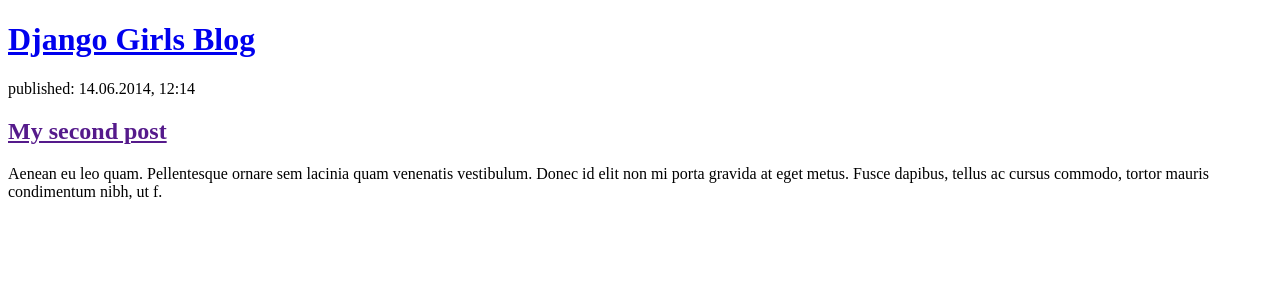
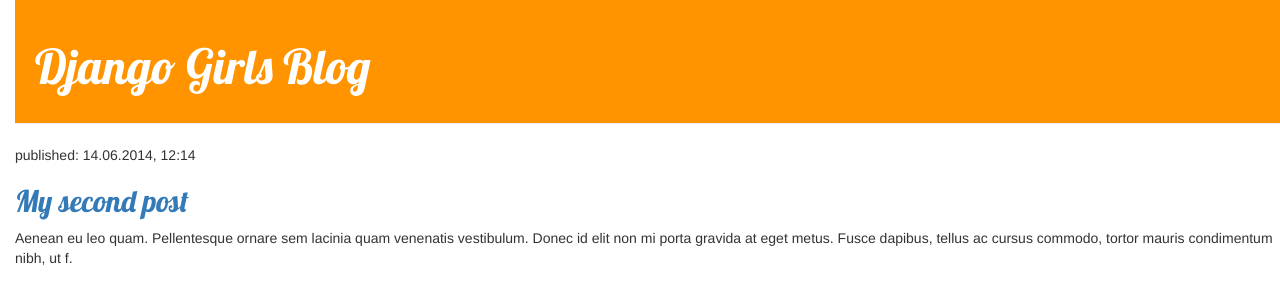
Before and after one commit to mohammedbazadough/my-first-blog, a Django app: page / in a window 1280 px wide. Shown: the top 304 px of the page. Run offline with Django 3.2, Linux system fonts and the light colour scheme; data that the repository does not hold is empty; some libraries are stand-ins or nearby versions.

Commit message:
Added view and template for detailed blog post as well ass CSS for the site.

```diff
--- /dev/null
+++ b/blog/static/css/blog.css
@@ -0,0 +1,57 @@
+.page-header{
+    background-color: #ff9400;
+    margin-top: 0;
+    padding: 20px 20px 20px 20px;
+}
+
+.page-header h1, .page-header h1 a, .page-header h1 a:visited, .page-header h1 a:active{
+    color:#ffffff;
+    font-size: 36pt;
+    text-decoration: none;
+}
+
+.content {
+    margin-left:  40px;
+}
+
+h1, h2, h3, h4{
+    font-family: 'Lobster', cursive;
+}
+
+.date{
+    color: #828282;
+}
+
+.save{
+    float: right;
+}
+
+.post-from textarea, .post-from input{
+    width: 100%;
+}
+
+.top-menu, .top-menu:hover, .top-menu:visited{
+    color: #ffffff;
+    float: right;
+    font-size: 26pt;
+    margin-right: 20px;
+}
+
+.post{
+    margin-bottom: 70px;
+}
+
+.post h1 a, .post h1 a:visited{
+    color: #000000;
+}
+
+
+
+h1 a{
+    color:#FCA205;
+    font-family: 'Lobster';
+}
+
+body{
+    padding-left: 15px;
+}
--- a/blog/templates/blog/post_list.html
+++ b/blog/templates/blog/post_list.html
@@ -1,21 +1,43 @@
+{% load staticfiles %}
+
 <!DOCTYPE html>
 <html lang="en">
 <head>
     <meta charset="UTF-8">
     <title>Django Girls blog</title>
+
+
+    <link rel="stylesheet" href="//maxcdn.bootstrapcdn.com/bootstrap/3.2.0/css/bootstrap.min.css">
+    <link rel="stylesheet" href="//maxcdn.bootstrapcdn.com/bootstrap/3.2.0/css/bootstrap-theme.min.css">
+    <link rel="stylesheet" href="{% static 'css/blog.css' %}">
+    <link href="//fonts.googleapis.com/css?family=Lobster&subset=latin,latin-ext" rel="stylesheet" type="text/css">
+
+
+
 </head>
 <body>
-    <div>
+    <div class="page-header">
         <h1><a href="/">Django Girls Blog</a></h1>
     </div>
 
-    {%  for post in posts %}
-        <div>
-        <p>published: {{ posts.published_date }}</p>
-        <h1><a href="">{{ post.title }}</a></h1>
+    <div class="content container">
+    <div class="row">
+        <div class="col-md-8">
+
+        {% block content %}
+            {% for post in posts %}
+                <div class="post">
+                    <div class="date">
+                        <p>published: {{ post.published_date }}</p>
+                    </div>
+                    <h1><a href="{% url 'post_detail' pk=post.pk %}">{{ post.title }}</a></h1>
+                    <p>{{ post.text|linebreaksbr }}</p>
+                </div>
+            {% endfor %}
+        {% endblock %}
         </div>
-
-    {%  endfor %}
+    </div>
+</div>
     <div>
         <p>published: 14.06.2014, 12:14</p>
         <h2><a href="">My second post</a></h2>
--- a/blog/urls.py
+++ b/blog/urls.py
@@ -3,4 +3,5 @@ from . import views
 
 urlpatterns = [
     url(r'^$' , views.post_list, name='post_list'),
+    url(r'^post/(?P<pk>\d+)/$', views.post_detail, name='post_detail'),
 ]
--- a/blog/views.py
+++ b/blog/views.py
@@ -1,4 +1,4 @@
-from django.shortcuts import render
+from django.shortcuts import render, get_object_or_404
 from django.utils import  timezone
 from .models import  Post
 
@@ -7,3 +7,8 @@ from .models import  Post
 def post_list(request):
     posts = Post.objects.filter(published_date__lte=timezone.now()).order_by('published_date')
     return render(request, 'blog/post_list.html',{'posts':posts})
+
+
+def post_detail(request, pk):
+    post = get_object_or_404(Post, pk=pk)
+    return render(request, 'blog/post_detail.html',{'post': post})
```
Also changed, not shown: blog/templates/blog/post_detail.html (added, +22 -0 lines).
